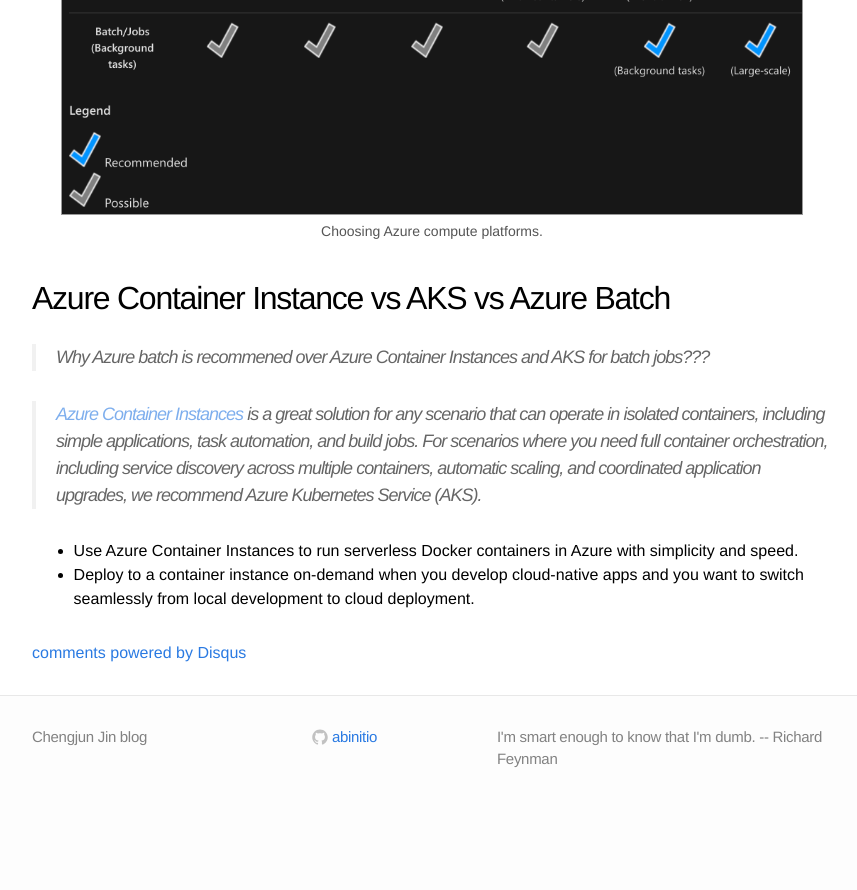
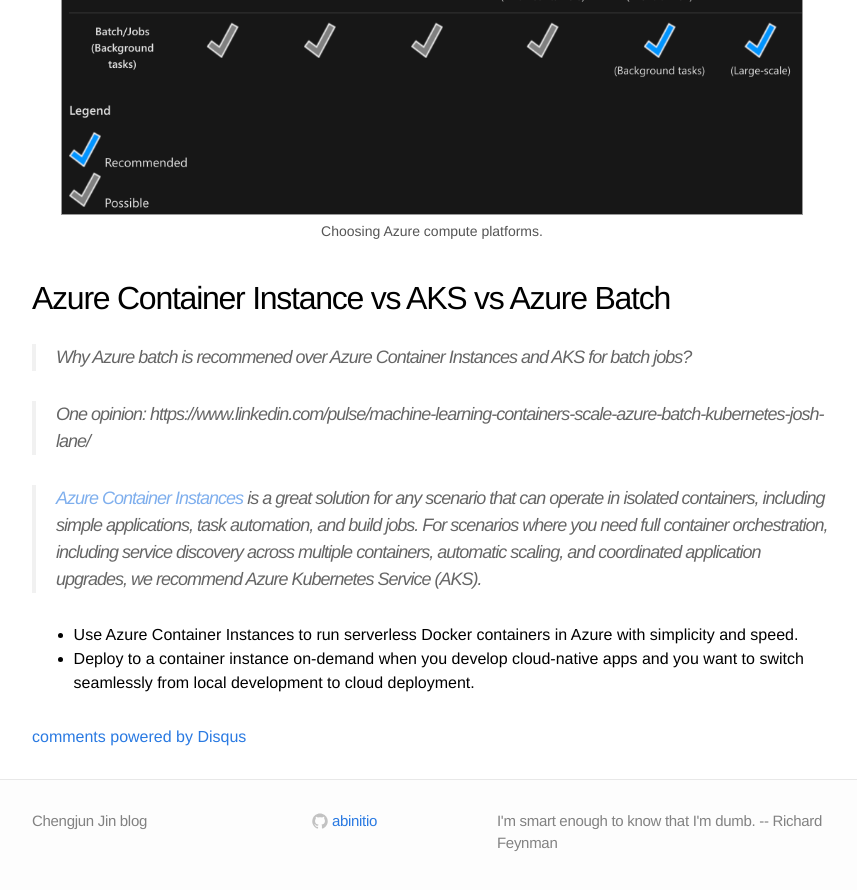
Before and after one commit to abinitio888/abinitio888.github.io, a Jekyll site: the page built from _posts/2020-11-24-azure_batch.markdown, in a window 1280 px wide and 900 px high, scrolled down 8327 px. Shown: the top 890 px of the window, without its empty margins (208-1065 px from the left). Built offline with Jekyll 4.4.1, drawn with Linux system fonts in a browser that asks for light colours; comment, search, counter and statistics services are not loaded; before the commit the page ends 9143 px from its top, so only the background shows below that.

Commit message:
add answer

```diff
--- a/_posts/2020-11-24-azure_batch.markdown
+++ b/_posts/2020-11-24-azure_batch.markdown
@@ -166,7 +166,9 @@ For each task, the outputs contains `stderr.txt` and `stdout.txt`.
 </div>
 
 ## Azure Container Instance vs AKS vs Azure Batch
-> Why Azure batch is recommened over Azure Container Instances and AKS for batch jobs???
+> Why Azure batch is recommened over Azure Container Instances and AKS for batch jobs?
+
+> One opinion: https://www.linkedin.com/pulse/machine-learning-containers-scale-azure-batch-kubernetes-josh-lane/
 
 > [Azure Container Instances](https://docs.microsoft.com/en-us/azure/container-instances/container-instances-overview) is a great solution for any scenario that can operate
 in isolated containers, including simple applications, task automation, and
```
